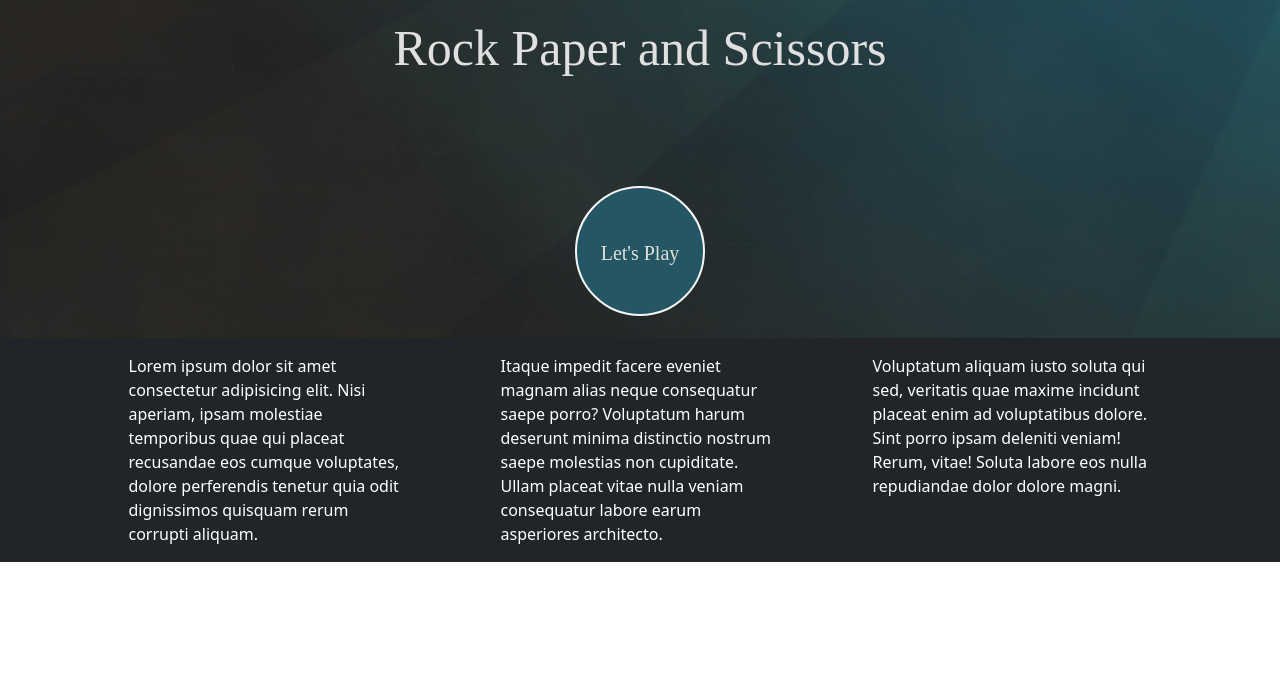
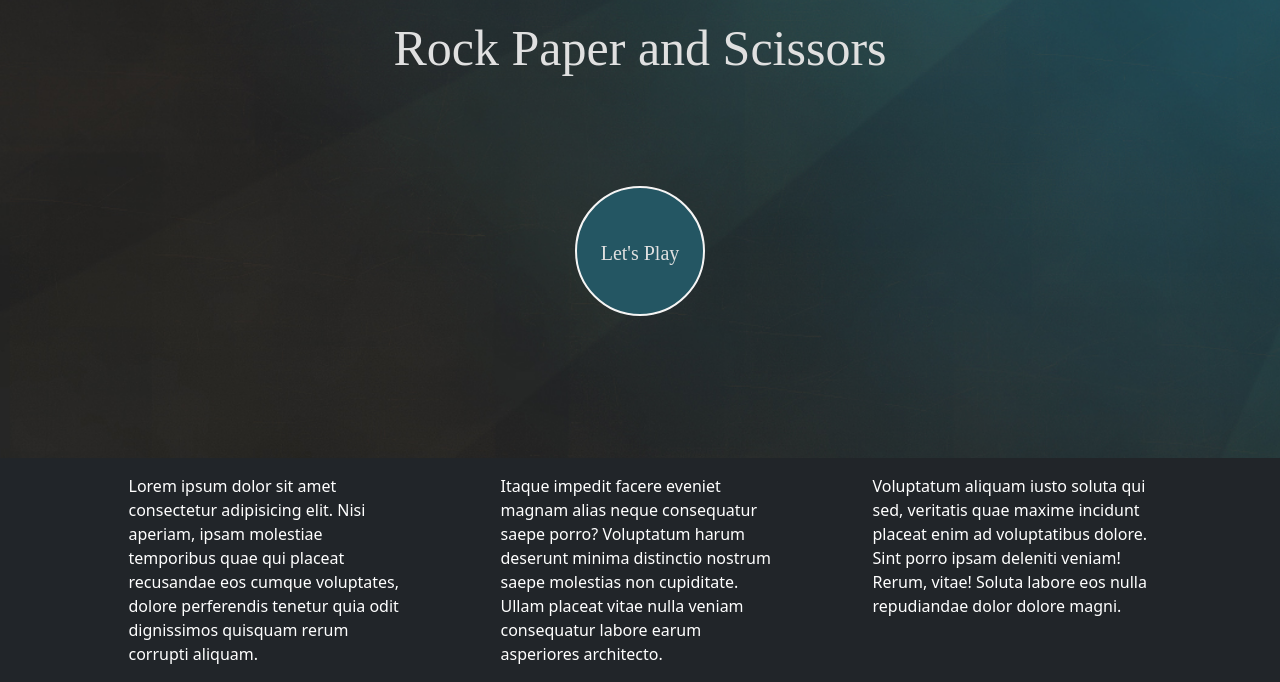
Before and after one commit to RaulBalanescu/Roshambo, a plain HTML site: page index.html in a window 1280 px wide. Shown: the part 776-1458 px from the top of the page. Before the commit the page ends 1338 px from the top, so only its background shows below. Drawn offline with nearby package versions, Linux system fonts and the light colour scheme; a web font is replaced by a local one.

Commit message:
make the game look good on smaller screens

```diff
--- a/css/style.css
+++ b/css/style.css
@@ -6,7 +6,7 @@
 
 
 section {
-  height: 60vh;
+  height: 600px;
   font-family: 'Allerta Stencil';
   font-size: 22px;
 }
```
